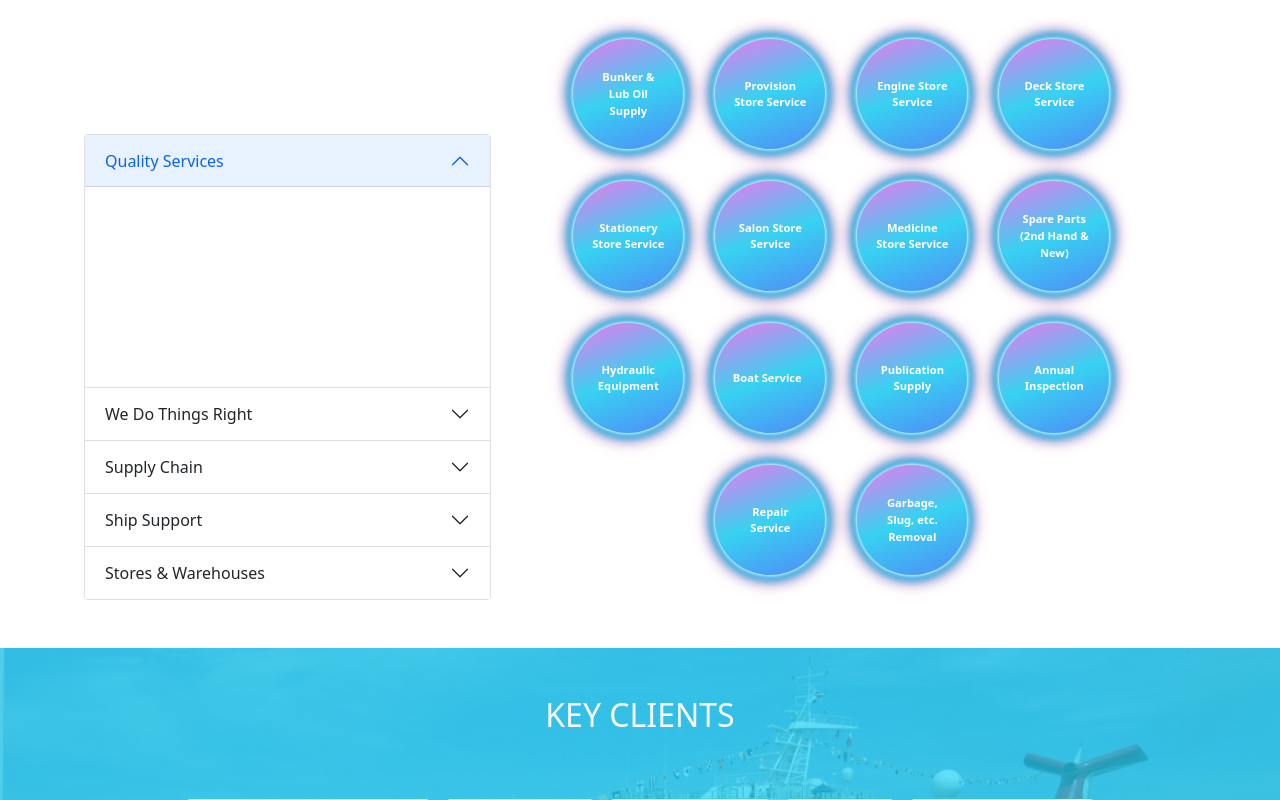
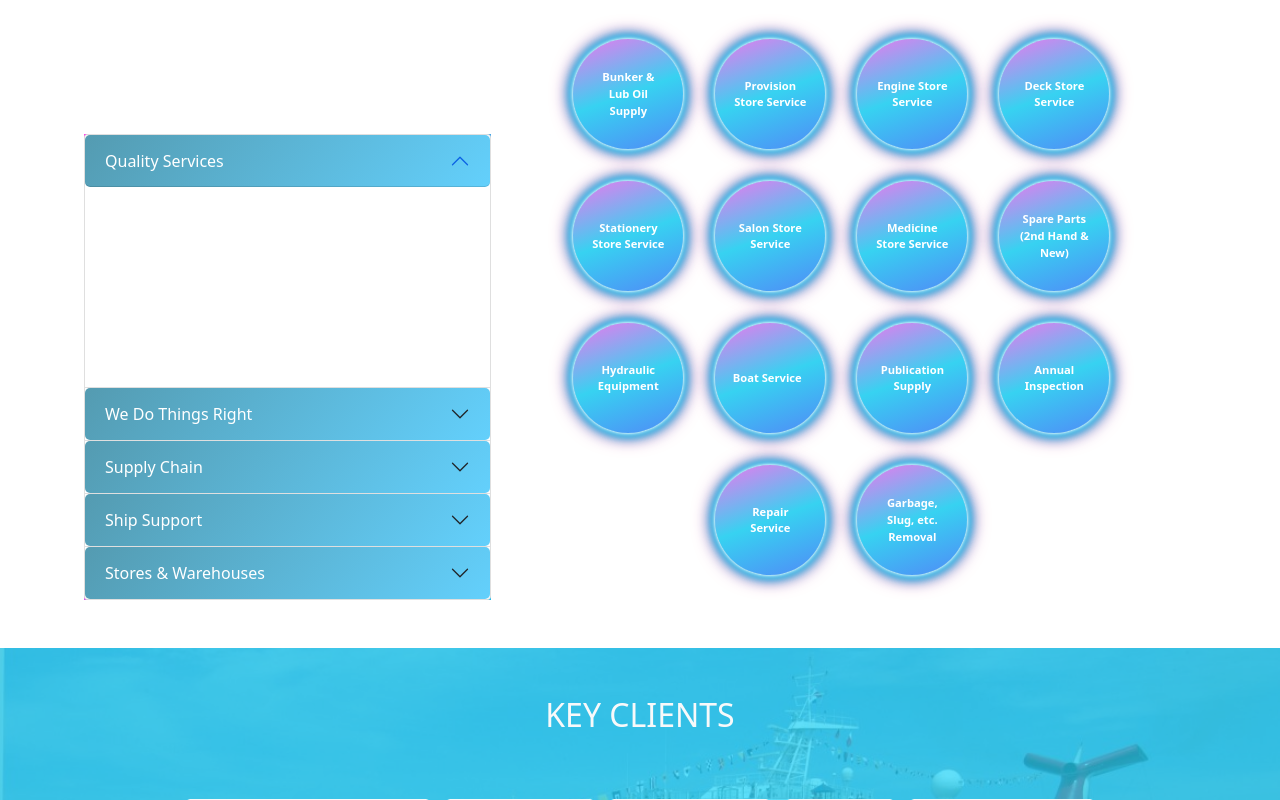
Before and after one commit to bmrabiulalam/abshipgroup, a plain HTML site: page index.html in a window 1280 px wide. Shown: the part 760-1560 px from the top of the page. Drawn offline with nearby package versions, Linux system fonts and the light colour scheme.

Commit message:
accordion bg changed, typography changed

```diff
--- a/css/style.css
+++ b/css/style.css
@@ -65,8 +65,16 @@ body p {
     box-shadow: 0 0 6px #fff, 0 0 9px #4dcdff, 0 0 12px #4dcdff, 0 0 15px #4dcdff, 0 0 18px #4dcdff, 0 0 21px #ff4da6, 0 0 24px #ff4da6;
   }
 }
+.services-accordion{
+  background: linear-gradient(100deg, rgb(253, 71, 229), #1eb9e9);
+}
+.services-btn{
+  background: linear-gradient(130deg, #549bb1, rgb(99, 208, 252));
+  border-radius: 5px !important;
+}
 .services-text{
   text-align: justify;
+  background: transparent !important;
 }
 #clients-section{
   background-image: url('../images/ship6.jpg');
--- a/index.html
+++ b/index.html
@@ -88,10 +88,10 @@
             <h4>We Offer</h4>
             <p id="typing-effect-text">Cost Effectiveness, Friendly Working Environment, Reasonable Price, On time delivery, Best Quality, Comparative Price.</p>
           </div>
-          <div class="accordion" id="accordionExample">
+          <div class="accordion services-accordion" id="accordionExample">
             <div class="accordion-item">
-              <h2 class="accordion-header bg-white bg-gradient" id="headingOne">
-                <button class="accordion-button" type="button" data-bs-toggle="collapse" data-bs-target="#collapseOne" aria-expanded="true" aria-controls="collapseOne">
+              <h2 class="accordion-header bg-white bg-transparent" id="headingOne">
+                <button class="accordion-button services-btn text-white" type="button" data-bs-toggle="collapse" data-bs-target="#collapseOne" aria-expanded="true" aria-controls="collapseOne">
                   Quality Services
                 </button>
               </h2>
@@ -102,8 +102,8 @@
               </div>
             </div>
             <div class="accordion-item">
-              <h2 class="accordion-header bg-white bg-gradient" id="headingTwo">
-                <button class="accordion-button collapsed" type="button" data-bs-toggle="collapse" data-bs-target="#collapseTwo" aria-expanded="false" aria-controls="collapseTwo">
+              <h2 class="accordion-header bg-white bg-transparent" id="headingTwo">
+                <button class="accordion-button collapsed services-btn text-white" type="button" data-bs-toggle="collapse" data-bs-target="#collapseTwo" aria-expanded="false" aria-controls="collapseTwo">
                   We Do Things Right
                 </button>
               </h2>
@@ -114,8 +114,8 @@
               </div>
             </div>
             <div class="accordion-item">
-              <h2 class="accordion-header bg-white bg-gradient" id="headingThree">
-                <button class="accordion-button collapsed" type="button" data-bs-toggle="collapse" data-bs-target="#collapseThree" aria-expanded="false" aria-controls="collapseThree">
+              <h2 class="accordion-header bg-white bg-transparent" id="headingThree">
+                <button class="accordion-button collapsed services-btn text-white" type="button" data-bs-toggle="collapse" data-bs-target="#collapseThree" aria-expanded="false" aria-controls="collapseThree">
                   Supply Chain
                 </button>
               </h2>
@@ -126,8 +126,8 @@
               </div>
             </div>
             <div class="accordion-item">
-              <h2 class="accordion-header bg-white bg-gradient" id="headingFour">
-                <button class="accordion-button collapsed" type="button" data-bs-toggle="collapse" data-bs-target="#collapseFour" aria-expanded="false" aria-controls="collapseFour">
+              <h2 class="accordion-header bg-white bg-transparent" id="headingFour">
+                <button class="accordion-button collapsed services-btn text-white" type="button" data-bs-toggle="collapse" data-bs-target="#collapseFour" aria-expanded="false" aria-controls="collapseFour">
                   Ship Support
                 </button>
               </h2>
@@ -138,8 +138,8 @@
               </div>
             </div>
             <div class="accordion-item">
-              <h2 class="accordion-header bg-white bg-gradient" id="headingFive">
-                <button class="accordion-button collapsed" type="button" data-bs-toggle="collapse" data-bs-target="#collapseFive" aria-expanded="false" aria-controls="collapseFive">
+              <h2 class="accordion-header bg-white bg-transparent" id="headingFive">
+                <button class="accordion-button collapsed services-btn text-white" type="button" data-bs-toggle="collapse" data-bs-target="#collapseFive" aria-expanded="false" aria-controls="collapseFive">
                   Stores & Warehouses
                 </button>
               </h2>
```
